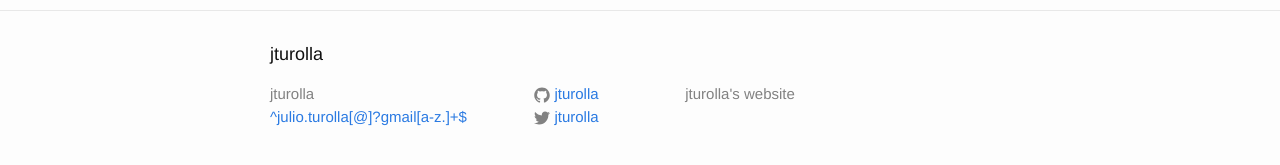
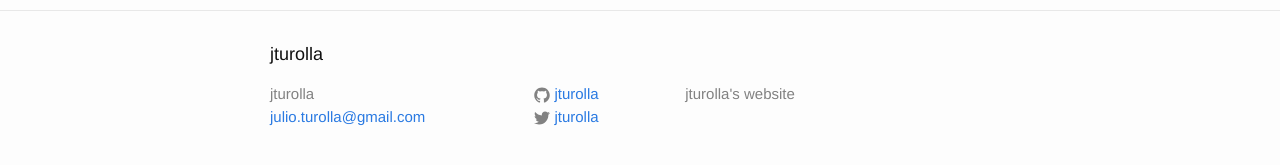
Before and after one commit to jturolla/site, a Jekyll site: the page built from about.md, in a window 1280 px wide. Shown: the part 340-505 px from the top of the page. Built offline with Jekyll 4.4.1, drawn with Linux system fonts in a browser that asks for light colours.

Commit message:
Fix email

```diff
--- a/_config.yml
+++ b/_config.yml
@@ -7,7 +7,7 @@
 
 # Site settings
 title: jturolla
-email: ^julio.turolla[@]?gmail[a-z.]+$
+email: julio.turolla@gmail.com
 description: > # this means to ignore newlines until "baseurl:"
   jturolla's website
 baseurl: "" # the subpath of your site, e.g. /blog
```
